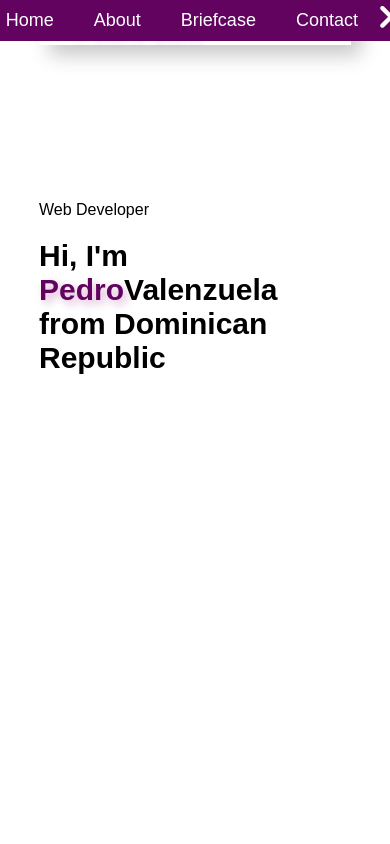
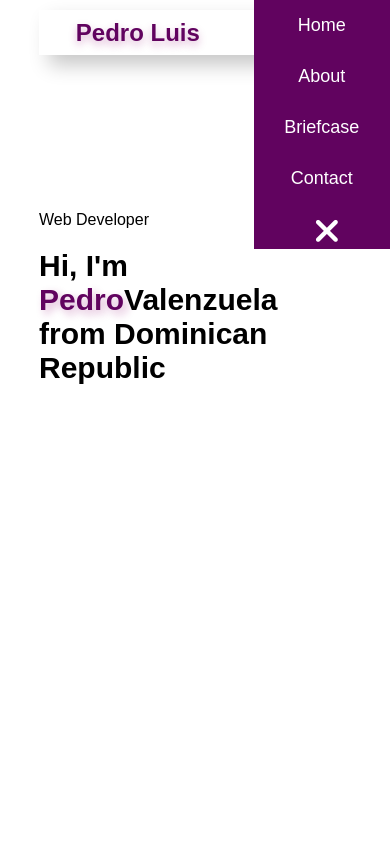
Before and after one commit to PedroLuis-ElLargo/myBlog, a plain HTML site: page index.html in a window 390 px wide. Both pictures are taken after a click on the icon 296 px from the left and 27 px from the top of the page. Shown: the top 844 px of the page. Drawn offline with Linux system fonts and the light colour scheme.

Commit message:
update menu and about me

```diff
--- a/Styles/style.css
+++ b/Styles/style.css
@@ -39,7 +39,7 @@ nav {
 nav ul li {
     display: inline-block;
     list-style: none;
-    margin: 10px 20px;
+    margin: 10px 10px;
 }
 
 nav ul li a {
@@ -353,8 +353,10 @@ nav .fa-solid.fa-xmark {
 
    nav .fa-solid.fa-bars,
    nav .fa-solid.fa-xmark {
-        display: block;
+        display: inline-block;
         font-size: 35px;
+        margin-left: 10px;
+        margin-top: 10px;
     }
 
     nav .fa-solid {
@@ -364,18 +366,19 @@ nav .fa-solid.fa-xmark {
     nav ul {
         display: flex;
         justify-content: center;
-
         background: #61035f;
         position: fixed;
         top: 0;
         right: 0;
-        width: 100%;
+        width: 35%;
         visibility: hidden;
         color: #fff;
+        flex-direction: column;
+        align-items: center;
     }
 
-    nav ul li a {
-        color: #fff;
+    nav ul li {
+        margin: 15px 0;
     }
 
     nav ul li a {
```
